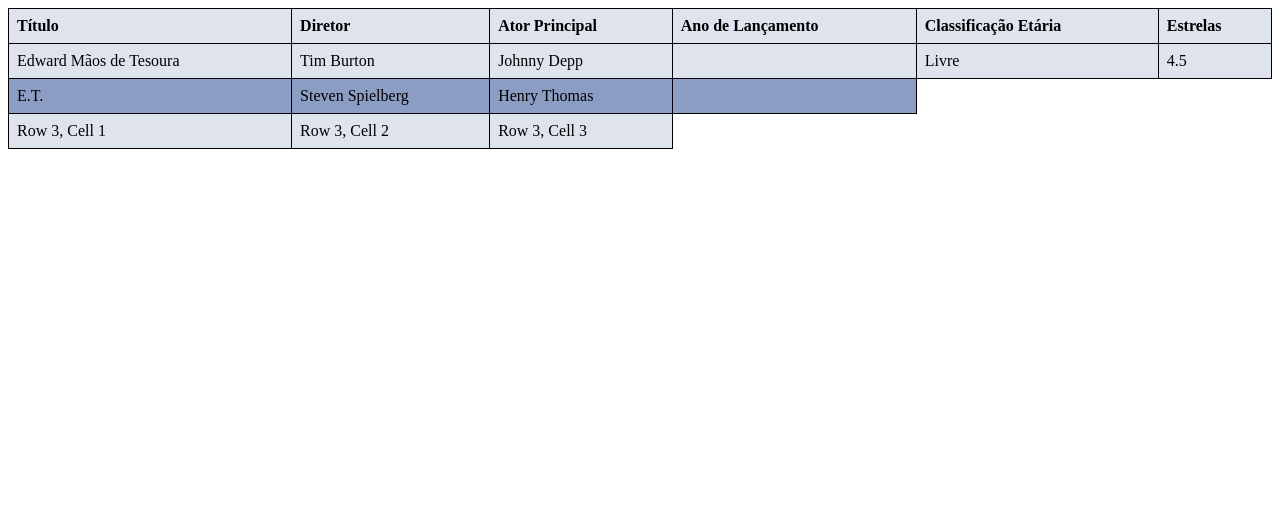
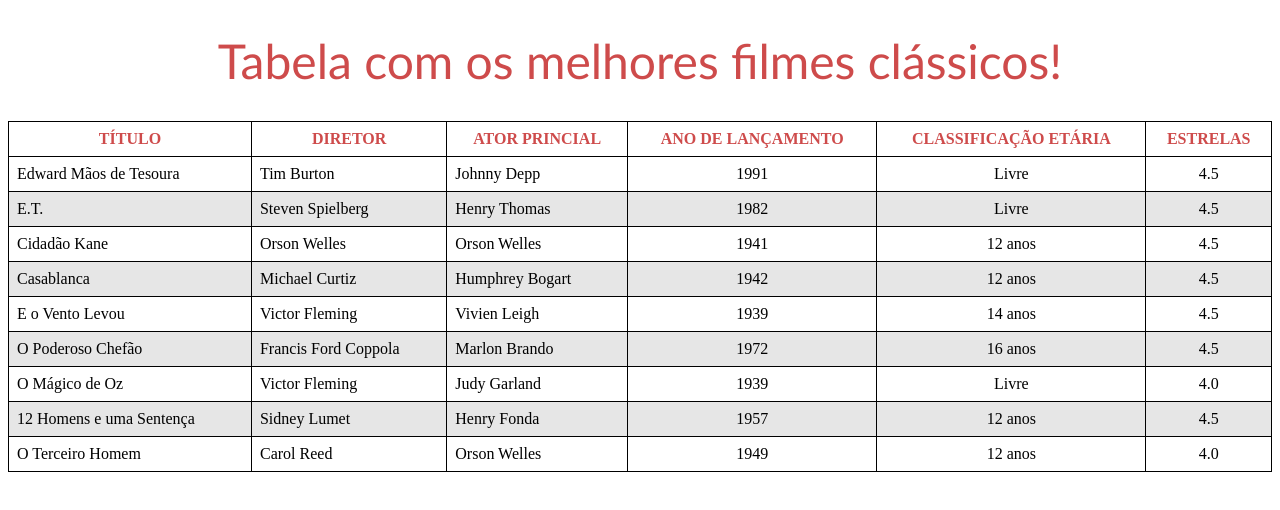
Before and after one commit to whysGabi/design-de-interface, a plain HTML site: page tabela/tabela.html in a window 1280 px wide. Drawn offline with Linux system fonts and the light colour scheme.

Commit message:
Add files via upload

```diff
--- a/tabela/tabela.html
+++ b/tabela/tabela.html
@@ -1,5 +1,6 @@
 <!DOCTYPE html>
 <html>
+
 <head>
     <style>
         table {
@@ -7,38 +8,59 @@
             width: 100%;
         }
 
-        th, td {
+        th,
+        td {
             border: 1px solid #000;
             padding: 8px;
             text-align: left;
         }
 
         tr:hover {
-            background-color: #ffffff !important;
-            color: #FF4500;
-            font-weight: bold;
-            font-size: 1.5rem;
+            background-color: #ce4b4b !important;
+            color: #ffffff;
+
         }
-
+        th:hover {
+            background-color: #ce4b4b !important;
+            color: #ffffff;
+        }
         tr:nth-child(even) {
-            background-color: #8b9dc3;
+            background-color: #e6e6e6;
         }
 
         tr:nth-child(odd) {
-            background-color: #dfe3ee;
+            background-color: #ffffff;
+        }
+
+        .valor {
+            text-align: center;
+        }
+
+        th {
+            text-align: center;
+            color: #ce4b4b;
+        }
+        header{
+            text-align: center;
+            font-size: 3rem;
+            color: #ce4b4b;
+            margin: 2rem;
+            font-family:'Trebuchet MS', 'Lucida Sans Unicode', 'Lucida Grande', 'Lucida Sans', Arial, sans-serif;
         }
     </style>
 </head>
+
 <body>
+    <header> Tabela com os melhores filmes clássicos! </header>
     <table>
         <thead>
             <tr>
-                <th>Título</th>
-                <th>Diretor</th>
-                <th>Ator Principal</th>
-                <th>Ano de Lançamento</th>
-                <th>Classificação Etária</th>
-                <th>Estrelas</th>
+                <th>TÍTULO</th>
+                <th>DIRETOR</th>
+                <th>ATOR PRINCIAL</th>
+                <th>ANO DE LANÇAMENTO</th>
+                <th>CLASSIFICAÇÃO ETÁRIA</th>
+                <th>ESTRELAS</th>
             </tr>
         </thead>
         <tbody>
@@ -46,22 +68,76 @@
                 <td>Edward Mãos de Tesoura</td>
                 <td>Tim Burton</td>
                 <td>Johnny Depp</td>
-                <td></td>
-                <td>Livre</td>
-                <td>4.5</td>
+                <td class="valor">1991</td>
+                <td class="valor">Livre</td>
+                <td class="valor">4.5</td>
             </tr>
             <tr>
                 <td>E.T.</td>
                 <td>Steven Spielberg</td>
                 <td>Henry Thomas</td>
-                <td></td>
+                <td class="valor">1982</td>
+                <td class="valor">Livre</td>
+                <td class="valor">4.5</td>
             </tr>
             <tr>
-                <td>Row 3, Cell 1</td>
-                <td>Row 3, Cell 2</td>
-                <td>Row 3, Cell 3</td>
+                <td>Cidadão Kane</td>
+                <td>Orson Welles</td>
+                <td>Orson Welles</td>
+                <td class="valor">1941</td>
+                <td class="valor">12 anos</td>
+                <td class="valor">4.5</td>
+            </tr>
+            <tr>
+                <td>Casablanca</td>
+                <td>Michael Curtiz</td>
+                <td>Humphrey Bogart</td>
+                <td class="valor">1942</td>
+                <td class="valor">12 anos</td>
+                <td class="valor">4.5</td>
+            </tr>
+            <tr>
+                <td>E o Vento Levou</td>
+                <td>Victor Fleming</td>
+                <td>Vivien Leigh</td>
+                <td class="valor">1939</td>
+                <td class="valor">14 anos</td>
+                <td class="valor">4.5</td>
+            </tr>
+            <tr>
+                <td>O Poderoso Chefão</td>
+                <td>Francis Ford Coppola</td>
+                <td>Marlon Brando</td>
+                <td class="valor">1972</td>
+                <td class="valor">16 anos</td>
+                <td class="valor">4.5</td>
+            </tr>
+            <tr>
+                <td>O Mágico de Oz</td>
+                <td>Victor Fleming</td>
+                <td>Judy Garland</td>
+                <td class="valor">1939</td>
+                <td class="valor">Livre</td>
+                <td class="valor">4.0</td>
+            </tr>
+            <tr>
+                <td>12 Homens e uma Sentença</td>
+                <td>Sidney Lumet</td>
+                <td>Henry Fonda</td>
+                <td class="valor">1957</td>
+                <td class="valor">12 anos</td>
+                <td class="valor">4.5</td>
+            </tr>
+            <tr>
+                <td>O Terceiro Homem</td>
+                <td>Carol Reed</td>
+                <td>Orson Welles</td>
+                <td class="valor">1949</td>
+                <td class="valor">12 anos</td>
+                <td class="valor">4.0</td>
             </tr>
         </tbody>
     </table>
 </body>
+
 </html>
```
